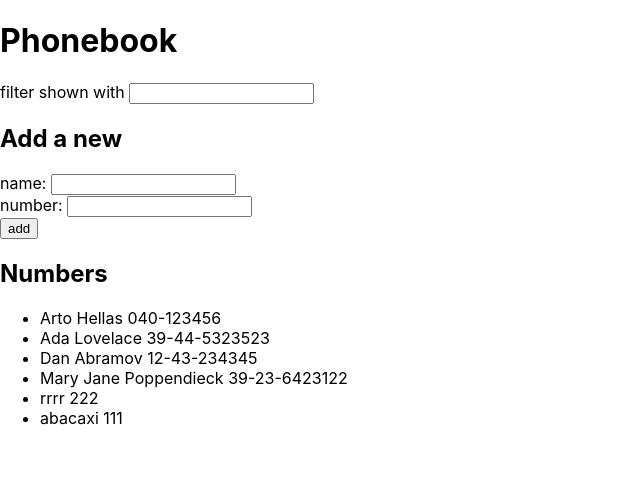
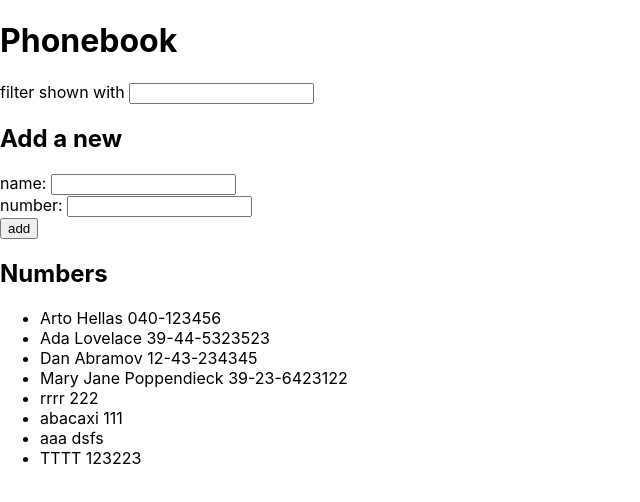
Before and after one commit to fghinzelli/fullstackopen, a React (Create React App) app in the folder part2/phonebook/: page / in a window 1280 px wide. Shown: the top 502 px of the page, without its empty margins (0-640 px from the left). Built offline with nearby package versions, Linux system fonts and the light colour scheme; data requests are answered from the project's data file.

Commit message:
Exercise 2.16

```diff
--- a/part2/phonebook/db.json
+++ b/part2/phonebook/db.json
@@ -29,6 +29,16 @@
       "name": "abacaxi",
       "number": "111",
       "id": 6
+    },
+    {
+      "name": "aaa",
+      "number": "dsfs",
+      "id": 7
+    },
+    {
+      "name": "TTTT",
+      "number": "123223",
+      "id": 8
     }
   ]
 }
--- a/part2/phonebook/src/App.js
+++ b/part2/phonebook/src/App.js
@@ -2,7 +2,7 @@ import { useEffect, useState } from 'react'
 import Filter from './components/Filter';
 import PersonForm from './components/PersonForm';
 import Persons from './components/Persons';
-import axios from 'axios';
+import personsApi from './services/persons';
 
 const App = () => {
   const [persons, setPersons] = useState([])
@@ -11,11 +11,8 @@ const App = () => {
   const [newNumber, setNewNumber] = useState('')
   const [filter, setFilter] = useState('')
 
-  const API_URL = 'http://localhost:3001/persons';
-
   useEffect(()=> {
-    axios
-      .get(API_URL)
+    personsApi.getAll()
       .then(response => {
         setPersons(response.data)
         setFilteredPersons(response.data)
@@ -35,7 +32,7 @@ const App = () => {
           number: newNumber
         }
 
-        axios.post(API_URL, newPerson)
+        personsApi.create(newPerson)
         .then(response => {
           const newPersons = persons.concat(response.data)
           setPersons(newPersons)
--- /dev/null
+++ b/part2/phonebook/src/services/persons.js
@@ -0,0 +1,14 @@
+import axios from 'axios';
+
+const API_URL = 'http://localhost:3001';
+
+const getAll = () => {
+  return axios.get(`${API_URL}/persons`)
+}
+
+const create = newPerson => {
+  return axios.post(`${API_URL}/persons`, newPerson)
+}
+
+// eslint-disable-next-line
+export default { getAll, create }
```
